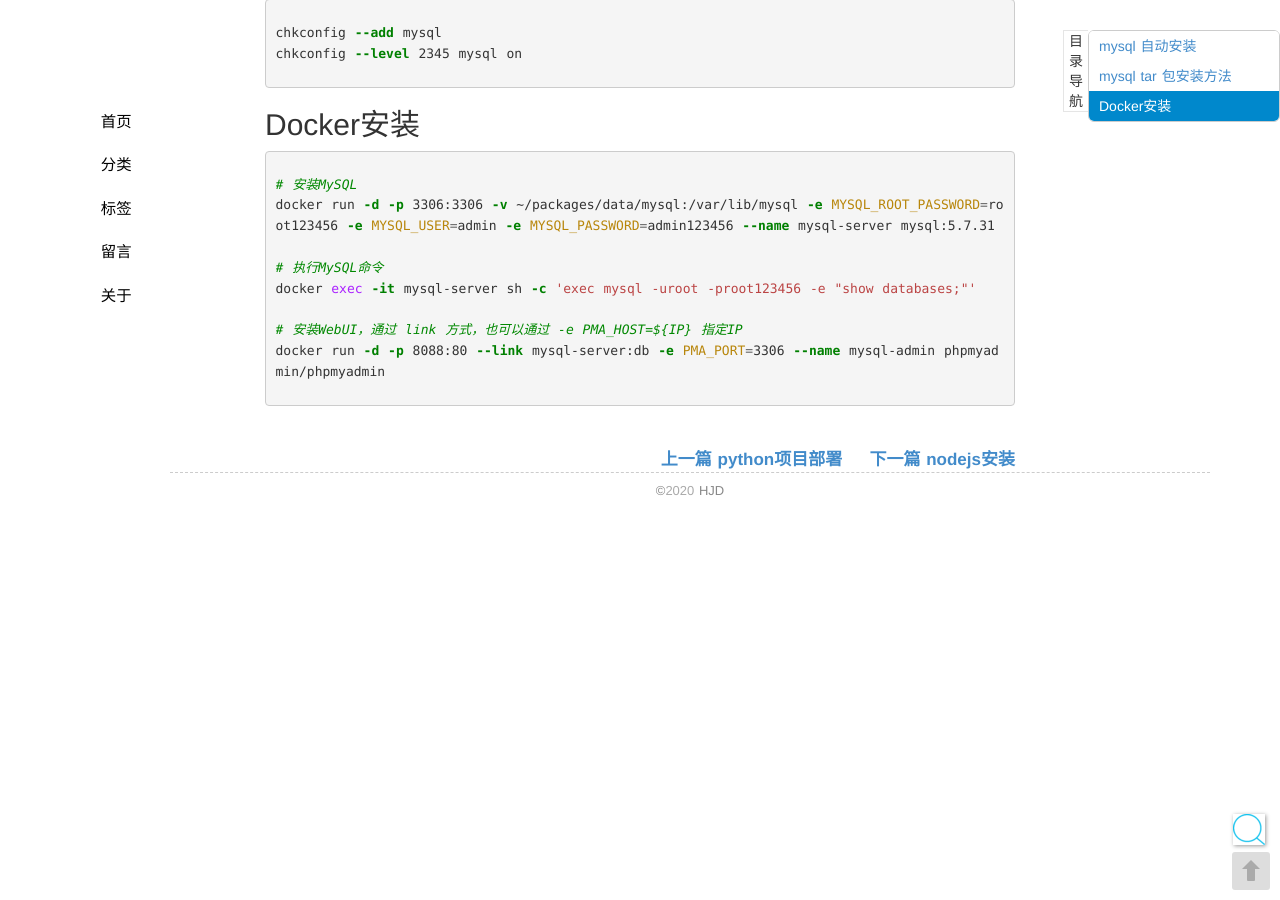
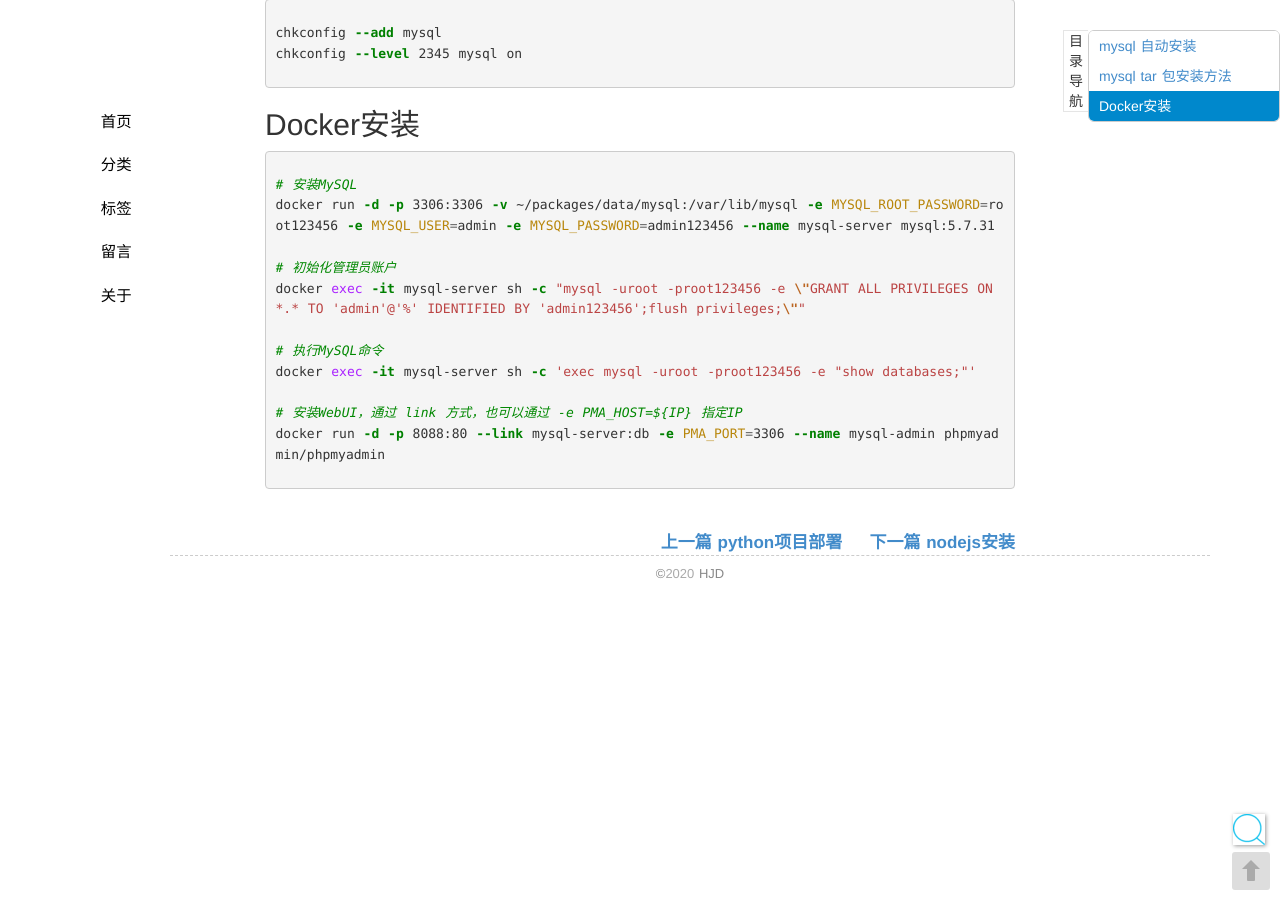
Before and after one commit to seekplum/seekplum.github.io, a Jekyll site: the page built from _posts/2017-08-24-mysql-install.md, in a window 1280 px wide and 900 px high, scrolled down 4228 px. Built offline with Jekyll 4.4.1, drawn with Linux system fonts in a browser that asks for light colours; comment, search, counter and statistics services are not loaded.

Commit message:
MOD: 初始化管理员账户

```diff
--- a/_posts/2017-08-24-mysql-install.md
+++ b/_posts/2017-08-24-mysql-install.md
@@ -164,6 +164,9 @@ chkconfig --level 2345 mysql on
 # 安装MySQL
 docker run -d -p 3306:3306 -v ~/packages/data/mysql:/var/lib/mysql -e MYSQL_ROOT_PASSWORD=root123456 -e MYSQL_USER=admin -e MYSQL_PASSWORD=admin123456 --name mysql-server mysql:5.7.31
 
+# 初始化管理员账户
+docker exec -it mysql-server sh -c "mysql -uroot -proot123456 -e \"GRANT ALL PRIVILEGES ON *.* TO 'admin'@'%' IDENTIFIED BY 'admin123456';flush privileges;\""
+
 # 执行MySQL命令
 docker exec -it mysql-server sh -c 'exec mysql -uroot -proot123456 -e "show databases;"'
 
```
